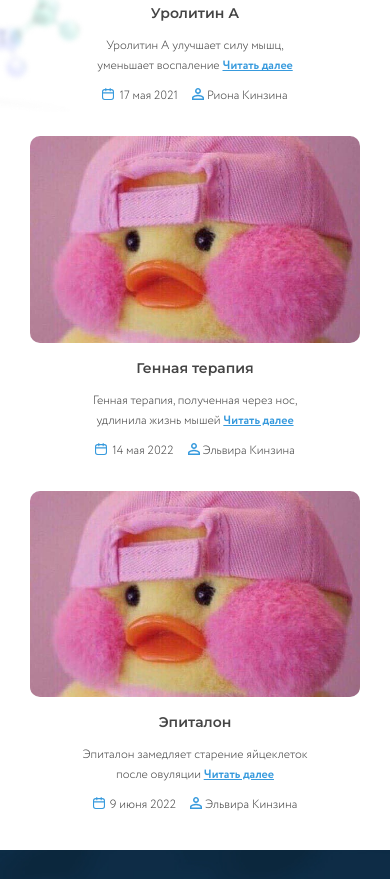
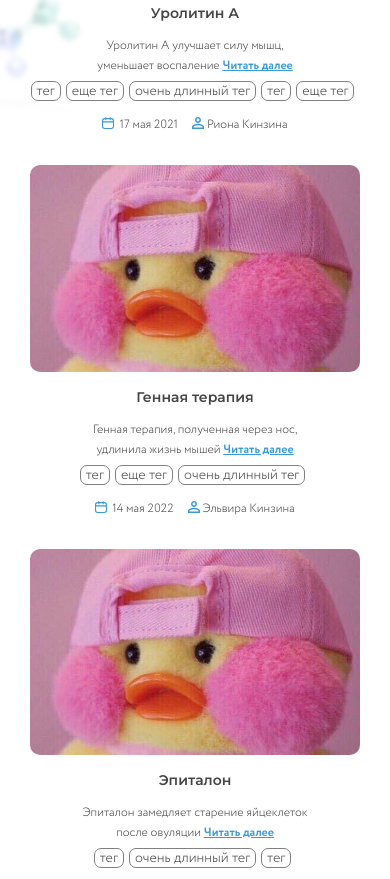
Before and after one commit to zapikankaa/kinziny-sisters, a plain HTML site: page blog.html in a window 390 px wide. Shown: the part 581-1460 px from the top of the page. Drawn offline with Linux system fonts and the light colour scheme.

Commit message:
Tags to posts

```diff
--- a/blog.html
+++ b/blog.html
@@ -49,6 +49,13 @@
                     Уролитин А улучшает силу мышц, уменьшает воспаление
                     <a href="./post.html" class="link post__link">Читать далее</a>
                   </p>
+                  <div class="tags__list">
+                    <span class="tag text link">тег</span>
+                    <span class="tag text link">еще тег</span>
+                    <span class="tag text link">очень длинный тег</span>
+                    <span class="tag text link">тег</span>
+                    <span class="tag text link">еще тег</span>
+                  </div>
                 </div>
                 <div class="post-info__bottom">
                   <p class="text post__date">17 мая 2021</p>
@@ -65,6 +72,11 @@
                     Генная терапия, полученная через нос, удлинила жизнь мышей
                     <a href="./post.html" class="link post__link">Читать далее</a>
                   </p>
+                  <div class="tags__list">
+                    <span class="tag text link">тег</span>
+                    <span class="tag text link">еще тег</span>
+                    <span class="tag text link">очень длинный тег</span>
+                  </div>
                 </div>
                 <div class="post-info__bottom">
                   <p class="text post__date">14 мая 2022</p>
@@ -81,6 +93,11 @@
                     Эпиталон замедляет старение яйцеклеток после овуляции
                     <a href="./post.html" class="link post__link">Читать далее</a>
                   </p>
+                  <div class="tags__list">
+                    <span class="tag text link">тег</span>
+                    <span class="tag text link">очень длинный тег</span>
+                    <span class="tag text link">тег</span>
+                  </div>
                 </div>
                 <div class="post-info__bottom">
                   <p class="text post__date">9 июня 2022</p>
--- a/css/style-blog.css
+++ b/css/style-blog.css
@@ -58,7 +58,7 @@
   flex-wrap: wrap;
 }
 
-.tags .tag {
+.tags__list .tag {
   cursor: pointer;
   width: fit-content;
   padding: 0 10px;
@@ -232,7 +232,7 @@
     margin-bottom: 8px;
   }
 
-  .tags .tag {
+  .tags__list .tag {
     padding: 0 5px;
     margin-right: 5px;
     margin-bottom: 4px;
@@ -274,9 +274,14 @@
     text-align: center;
   }
 
-  .post-info__top .text {
+  .post-info__top .text:not(.tag) {
     text-align: center;
     width: 70%;
+    margin-bottom: 5px;
+  }
+
+  .post .tags__list {
+    justify-content: center;
   }
 
   .post-info__bottom {
```
